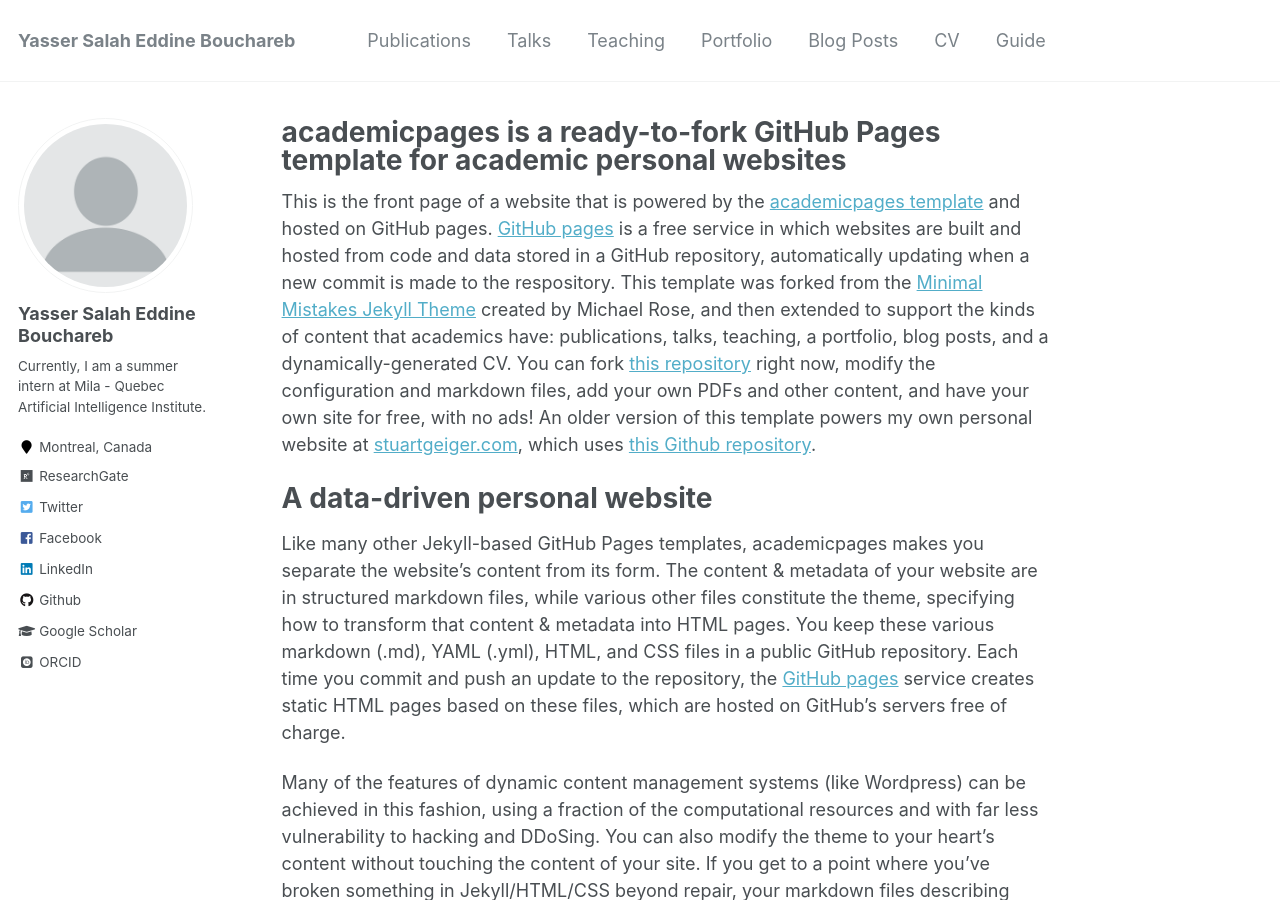
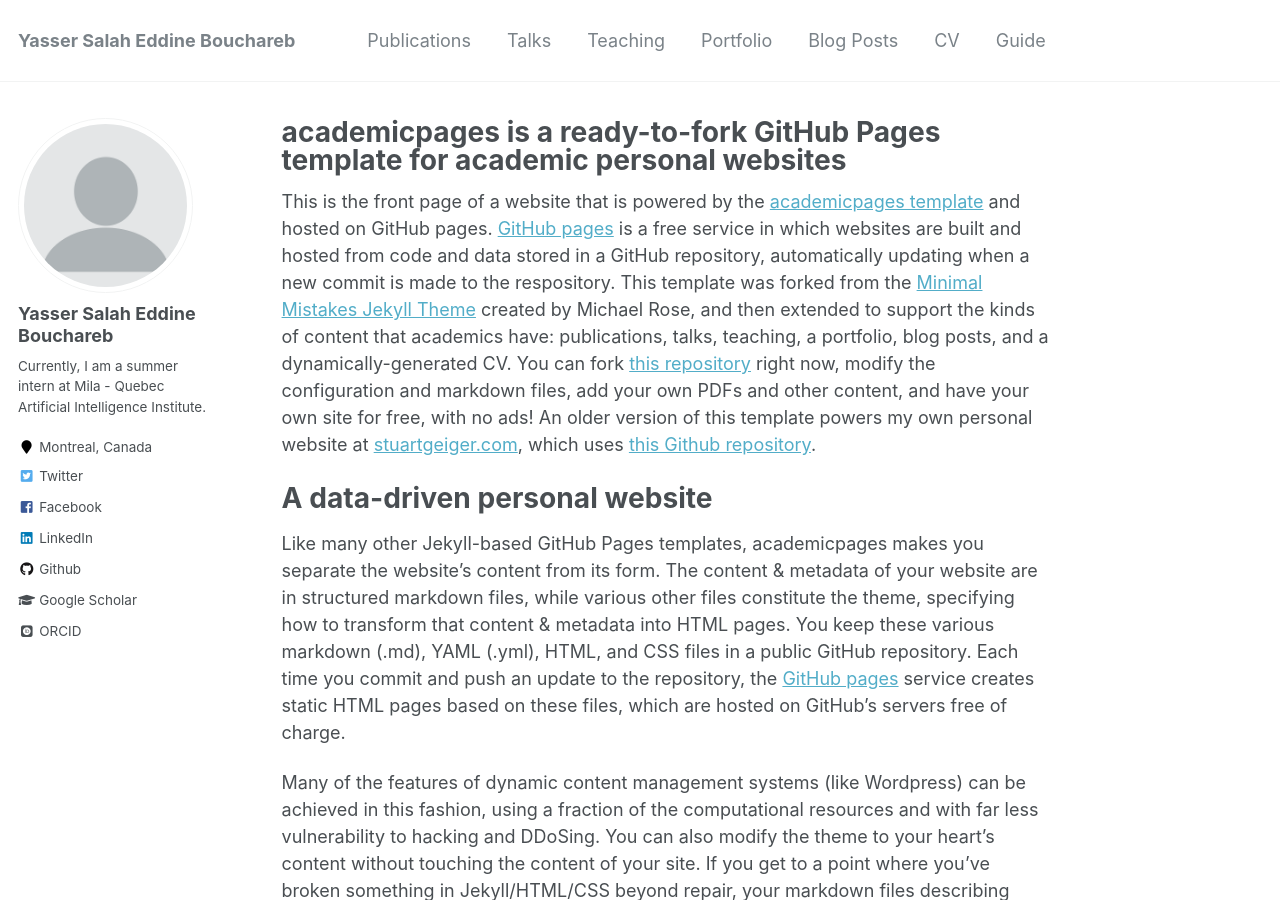
Before and after one commit to BYSD/bysd.github.io, a Jekyll site: the page built from _pages/about.md, in a window 1280 px wide and 900 px high. Built offline with Jekyll 4.4.1, drawn with Linux system fonts in a browser that asks for light colours; some web fonts are replaced.

Commit message:
Update _config.yml

```diff
--- a/_config.yml
+++ b/_config.yml
@@ -89,7 +89,7 @@
   github           : "BYSD"
   googlescholar    : "https://scholar.google.ca/citations?user=SbdDnPIAAAAJ&hl=en&authuser=1"
   email            :
-  researchgate     : "https://www.researchgate.net/profile/Yasser_Salah_Eddine_Bouchareb"
+  researchgate     : #"https://www.researchgate.net/profile/Yasser_Salah_Eddine_Bouchareb"
   uri              :
   bitbucket        :
   codepen          :
```
